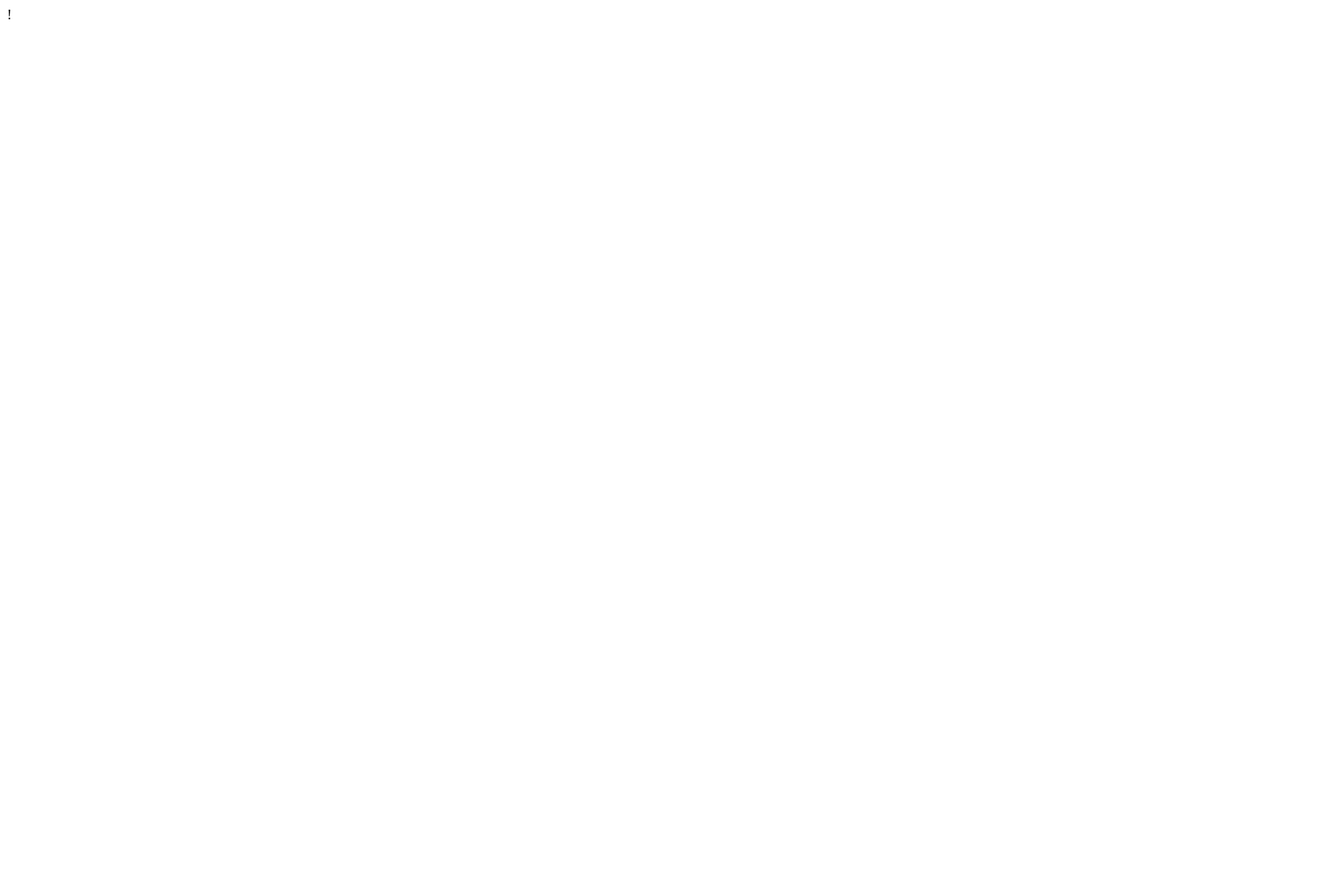
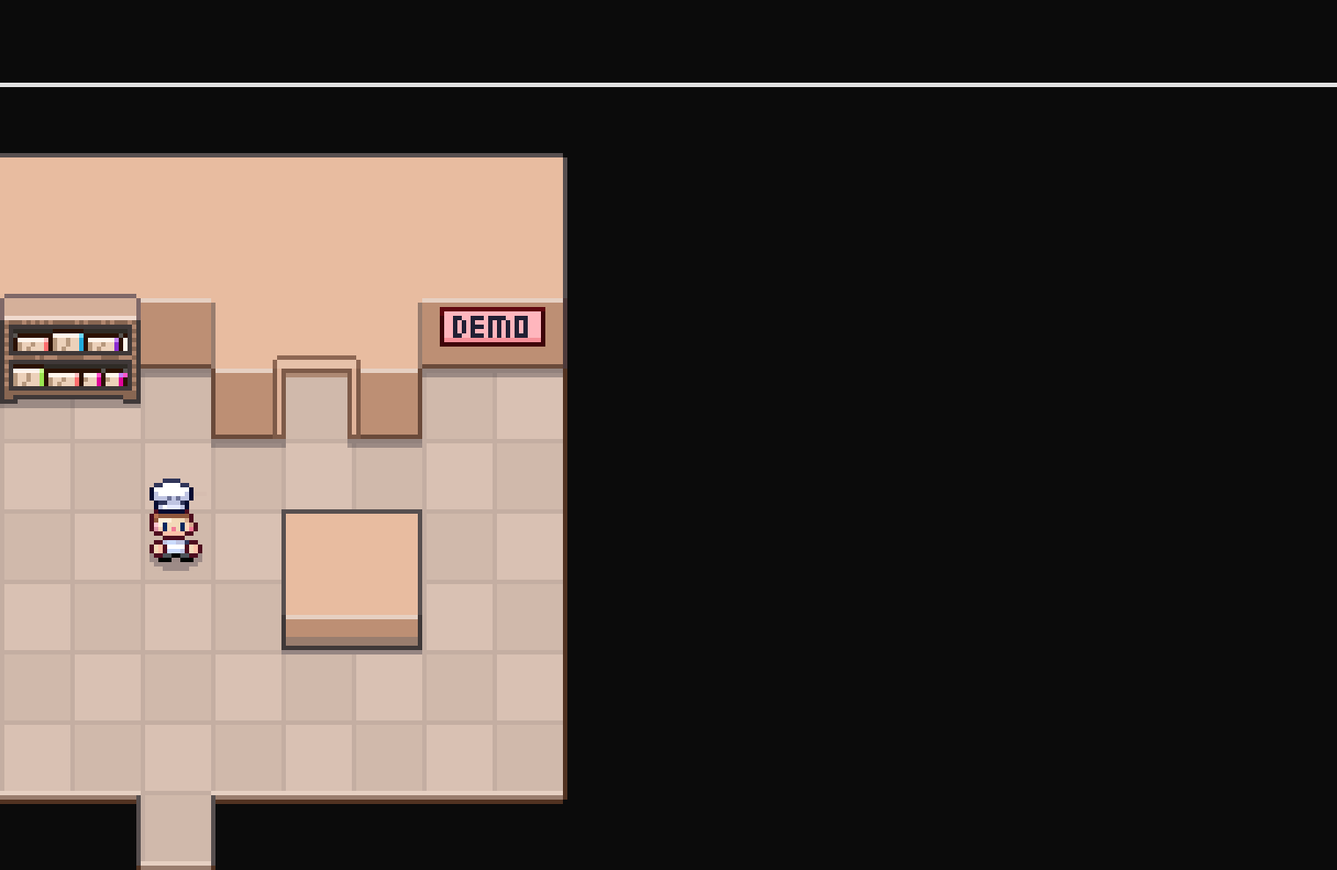
Before and after one commit to DylanMoreau/Pizza-Legends-Follow-Along, a plain HTML site: page index.html in a window 1280 px wide. Shown: the top 989 px of the page at 88% size, 1520 px wide, since content can reach past the window. Before the commit the page ends 800 px from the top, so only its background shows below. Drawn offline with Linux system fonts and the light colour scheme.

Commit message:
Part 1 Complete

```diff
--- /dev/null
+++ b/Overworld.js
@@ -0,0 +1,46 @@
+class Overworld {
+    constructor(config) {
+        this.element = config.element;
+        this.canvas = this.element.querySelector(".gameCanvas");
+        this.ctx = this.canvas.getContext("2d");
+    }
+
+    init() {
+        // map demo
+        const image = new Image();
+        image.onload = () => {
+            this.ctx.drawImage(image, 0, 0)
+        }
+        image.src = 'images/maps/DemoLower.png';
+
+        // hero position
+
+        const x = 5;
+        const y = 6;
+
+        const shadow = new Image();
+        shadow.onload = () => {
+            this.ctx.drawImage(
+                shadow,
+                0, 0,   // starting point of left and top crop
+                32, 32, // size of cut
+                x * 16 - 8, y * 16 - 18,   // place on canvas to draw
+                32, 32  // size of character
+            )
+        }
+        shadow.src = 'images/characters/shadow.png';
+
+        // hero character
+        const hero = new Image();
+        hero.onload = () => {
+            this.ctx.drawImage(
+                hero,
+                0, 0,   // starting point of left and top crop
+                32, 32, // size of cut
+                x * 16 - 8, y * 16 - 18,   // place on canvas to draw
+                32, 32  // size of character
+            )
+        }
+        hero.src = 'images/characters/people/hero.png';
+    }
+}
--- a/index.html
+++ b/index.html
@@ -1,9 +1,9 @@
-!<!DOCTYPE html>
+<!DOCTYPE html>
 
 <html>
     <head>
         <title>Pizza Legends</title>
-        <link href="/styles.css" type="text/css" rel="stylesheet">
+        <link href="styles.css" type="text/css" rel="stylesheet">
         <meta name="viewport" content="width=device-width, initial-scale=1.0">
     </head>
 
@@ -11,5 +11,9 @@
         <div class="gameContainer">
             <canvas class="gameCanvas" width="352" height="198"></canvas>
         </div>
+
+        <!-- Scripts -->
+        <script src="Overworld.js"></script>
+        <script src="init.js"></script>
     </body>
 </html>
--- /dev/null
+++ b/init.js
@@ -0,0 +1,8 @@
+(function () {
+
+    const overworld = new Overworld({
+        element: document.querySelector('.gameContainer')
+    })
+    overworld.init()
+
+})();
--- a/styles.css
+++ b/styles.css
@@ -0,0 +1,27 @@
+* {
+    box-sizing: border-box;
+}
+
+html, body {
+    min-height: 100%;
+}
+
+body {
+    background-color: #0b0b0b;
+    margin: 0;
+    padding: 0;
+    overflow: hidden;
+}
+
+.gameContainer {
+    position: relative;
+    width: 352px;
+    height: 198px;
+    outline: 1px solid #e2e2e2;
+    margin: 0 auto;
+    transform: scale(5) translateY(50%);
+}
+
+.gameContainer canvas {
+    image-rendering: pixelated;
+}
```
